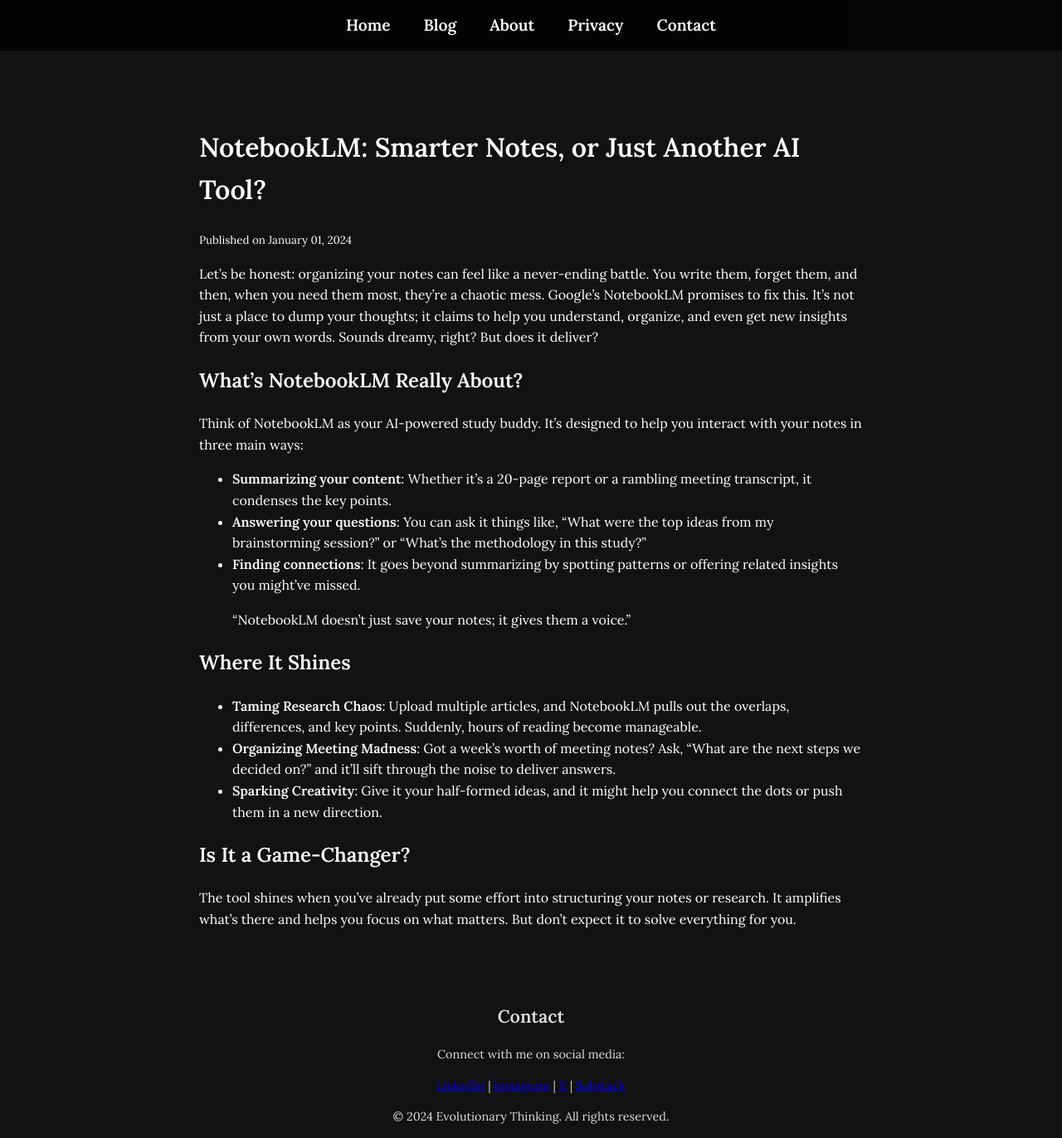
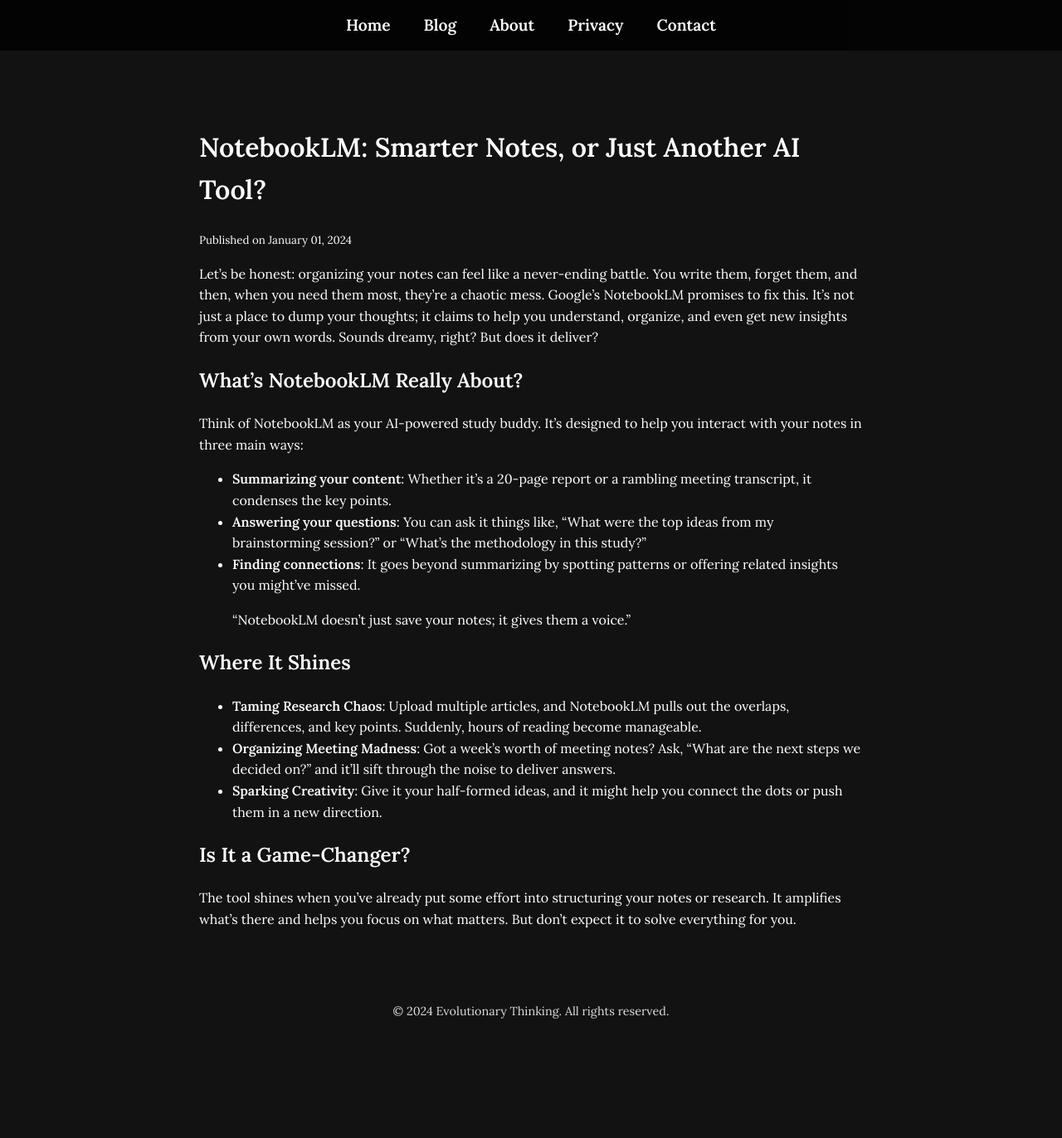
Before and after one commit to frescodicredito/frescodicredito.github.io, a Jekyll site: the page built from _posts/2024-01-01-notebooklm.md, in a window 1280 px wide and 1372 px high. Shown: the whole window at 83% size. Built offline with Jekyll 4.4.1, drawn with Linux system fonts in a browser that asks for light colours.

Commit message:
Update footer.html

```diff
--- a/_includes/footer.html
+++ b/_includes/footer.html
@@ -1,13 +1,3 @@
 <footer>
-  <section id="contact">
-    <h2>Contact</h2>
-    <p>Connect with me on social media:</p>
-    <div>
-      <a href="https://www.linkedin.com/in/francescodicredico/" target="_blank">LinkedIn</a> |
-      <a href="https://www.instagram.com/frescodicredito/" target="_blank">Instagram</a> |
-      <a href="https://x.com/frescodicredito" target="_blank">X</a> |
-      <a href="#" target="_blank">Substack</a>
-    </div>
-  </section>
   <p>&copy; 2024 {{ site.title }}. All rights reserved.</p>
 </footer>
```
